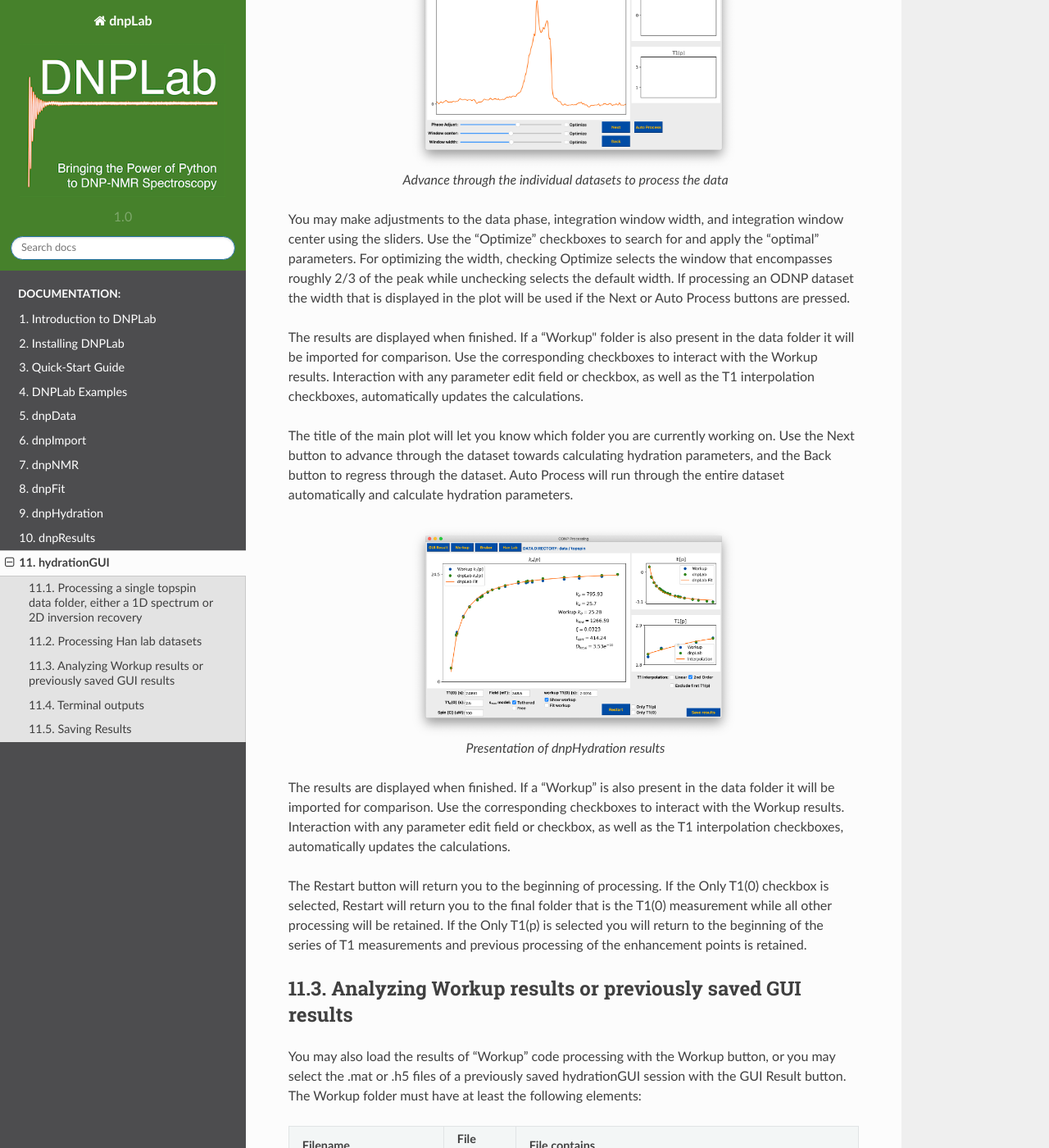
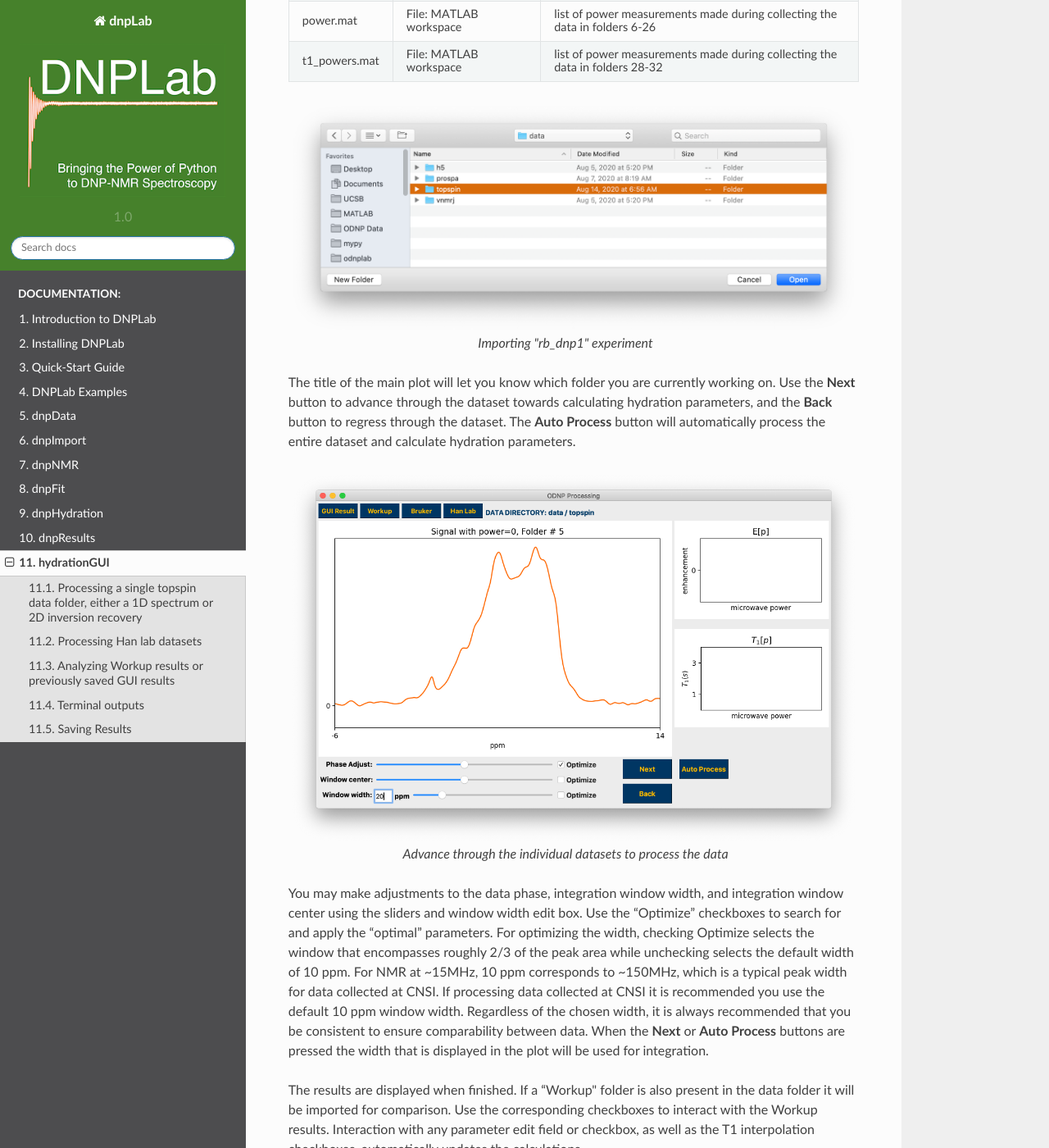
Before and after one commit to DNPLab/DNPLab, a Sphinx documentation site: the page built from docs/source/hydrationGUI.rst, in a window 1280 px wide and 1400 px high, scrolled down 2264 px. Shown: the whole window at 82% size. Built offline with Sphinx 7.4.7 and the Read the Docs theme 2.0.0, drawn with Linux system fonts in a browser that asks for light colours; some of the changed text lies outside the part shown.

Commit message:
enhancements to hydrationGUI documentation including fixed images to reflect new feature and new colors in GUI

```diff
--- a/docs/source/hydrationGUI.rst
+++ b/docs/source/hydrationGUI.rst
@@ -11,7 +11,7 @@ To start the hydrationGUI type the command:
     > hydrationGUI
 
 .. figure:: _static/images/hydrationGUI_overview.png
-    :width: 400
+    :width: 720
     :alt: Opening hydrationGUI
     :align: center
 
@@ -20,17 +20,17 @@ To start the hydrationGUI type the command:
 Processing a single topspin data folder, either a 1D spectrum or 2D inversion recovery
 ======================================================================================
 
-To work on a single topspin spectrum use the Bruker button to select a numbered folder containing a single spectrum, either 1D or 2D. You may make adjustments to the data phase and integration window center using the sliders. Use the “Optimize” checkboxes to search for and apply the “optimal” parameters.
+To work on a single topspin spectrum use the **Bruker** button to select a numbered folder containing a single spectrum, either 1D or 2D. You may make adjustments to the data phase and integration window center using the sliders. Use the “Optimize” checkboxes to search for and apply the “optimal” parameters.
 
 .. figure:: _static/images/hydrationGUI_importing_1d_2d.png
-    :width: 400
+    :width: 720
     :alt: Loading 1D or 2D data
     :align: center
 
     Selecting data folder
 
 .. figure:: _static/images/hydrationGUI_experiment_304.png
-    :width: 400
+    :width: 720
     :alt: Example processing and fitting 2D inversion recovery experiment
     :align: center
 
@@ -39,7 +39,7 @@ To work on a single topspin spectrum use the Bruker button to select a numbered
 Processing Han lab datasets
 ===========================
 
-To load a dataset collected in the CNSI facility at University of California Santa Barbara using the ‘rb_dnp1’ command, use the Han Lab button and select the base folder. The folder must have at least the elements:
+To load a dataset collected in the CNSI facility at University of California Santa Barbara using the ‘rb_dnp1’ command, use the **Han Lab** button and select the base folder. The folder must have at least the elements:
 
 +------------------+-------------------------------+-----------------------------------------------------------------------------+
 | **Folder/File**  | **type**                      | **description**                         				         |
@@ -48,9 +48,9 @@ To load a dataset collected in the CNSI facility at University of California San
 +------------------+-------------------------------+-----------------------------------------------------------------------------+
 | 6-26             | Folder: 1D, FID               | FIDs collected at increasing microwave powers                               |
 +------------------+-------------------------------+-----------------------------------------------------------------------------+
-| 28-32            | Folder: 2D inversion recovery | T1 measurements collected at increasing microwave powers                    |
+| 28-32            | Folder: 2D inversion recovery | T\ :sub:`1` measurements collected at increasing microwave powers           |
 +------------------+-------------------------------+-----------------------------------------------------------------------------+
-| 304              | Folder: 2D inversion recovery | T1 measurement at microwave power = 0                                       |
+| 304              | Folder: 2D inversion recovery | T\ :sub:`1` measurement at microwave power = 0                              |
 +------------------+-------------------------------+-----------------------------------------------------------------------------+
 | power.mat        | File: MATLAB workspace        | list of power measurements made during collecting the data in folders 6-26  |
 +------------------+-------------------------------+-----------------------------------------------------------------------------+
@@ -58,24 +58,24 @@ To load a dataset collected in the CNSI facility at University of California San
 +------------------+-------------------------------+-----------------------------------------------------------------------------+
 
 .. figure:: _static/images/hydrationGUI_importing_rbdnp1.png
-    :width: 400
+    :width: 720
     :alt: Example Importing rb_dnp1 Experiment
     :align: center
 
     Importing "rb_dnp1" experiment
 
 
-The title of the main plot will let you know which folder you are currently working on. Use the Next button to advance through the dataset towards calculating hydration parameters, and the Back button to regress through the dataset. Auto Process will run through the entire dataset automatically and calculate hydration parameters.
+The title of the main plot will let you know which folder you are currently working on. Use the **Next** button to advance through the dataset towards calculating hydration parameters, and the **Back** button to regress through the dataset. The **Auto Process** button will automatically process the entire dataset and calculate hydration parameters.
 
 .. figure:: _static/images/hydrationGUI_procesing_rbdnp1_data.png
-    :width: 400
+    :width: 720
     :alt: Example Importing rb_dnp1 Experiment
     :align: center
 
     Advance through the individual datasets to process the data
 
 
-You may make adjustments to the data phase, integration window width, and integration window center using the sliders. Use the “Optimize” checkboxes to search for and apply the “optimal” parameters. For optimizing the width, checking Optimize selects the window that encompasses roughly 2/3 of the peak while unchecking selects the default width. If processing an ODNP dataset the width that is displayed in the plot will be used if the Next or Auto Process buttons are pressed.
+You may make adjustments to the data phase, integration window width, and integration window center using the sliders and window width edit box. Use the “Optimize” checkboxes to search for and apply the “optimal” parameters. For optimizing the width, checking Optimize selects the window that encompasses roughly 2/3 of the peak area while unchecking selects the default width of 10 ppm. For NMR at ~15MHz, 10 ppm corresponds to ~150MHz, which is a typical peak width for data collected at CNSI. If processing data collected at CNSI it is recommended you use the default 10 ppm window width. Regardless of the chosen width, it is always recommended that you be consistent to ensure comparability between data. When the **Next** or **Auto Process** buttons are pressed the width that is displayed in the plot will be used for integration.
 
 The results are displayed when finished. If a “Workup" folder is also present in the data folder it will be imported for comparison. Use the corresponding checkboxes to interact with the Workup results. Interaction with any parameter edit field or checkbox, as well as the T1 interpolation checkboxes, automatically updates the calculations.
 
@@ -83,7 +83,7 @@ The results are displayed when finished. If a “Workup" folder is also present
 The title of the main plot will let you know which folder you are currently working on. Use the Next button to advance through the dataset towards calculating hydration parameters, and the Back button to regress through the dataset. Auto Process will run through the entire dataset automatically and calculate hydration parameters.
 
 .. figure:: _static/images/hydrationGUI_ksigma.png
-    :width: 400
+    :width: 720
     :alt: Generating dnpHydration Results
     :align: center
 
@@ -92,26 +92,26 @@ The title of the main plot will let you know which folder you are currently work
 The results are displayed when finished. If a “Workup” is also present in the data folder it will be imported for comparison. Use the corresponding checkboxes to interact with the Workup results. Interaction with any parameter edit field or checkbox, as well as the T1 interpolation checkboxes, automatically updates the calculations.
 
 
-The Restart button will return you to the beginning of processing. If the Only T1(0) checkbox is selected, Restart will return you to the final folder that is the T1(0) measurement while all other processing will be retained. If the Only T1(p) is selected you will return to the beginning of the series of T1 measurements and previous processing of the enhancement points is retained.
+The **Restart** button will return you to the beginning of processing. If the **Only T1(0)** checkbox is selected, Restart will return you to the final folder that is the T\ :sub:`1` (0) measurement while all other processing will be retained. If the **Only T1(p)** checkbox is selected you will return to the beginning of the series of T\ :sub:`1` measurements and previous processing of the enhancement points is retained.
 
 
 Analyzing Workup results or previously saved GUI results
 ========================================================
 
-You may also load the results of “Workup” code processing with the Workup button, or you may select the .mat or .h5 files of a previously saved hydrationGUI session with the GUI Result button. The Workup folder must have at least the following elements:
+You may also load the results of “Workup” code processing with the **Workup** button, or you may select the .mat or .h5 files of a previously saved hydrationGUI session with the **GUI Result** button. The Workup folder must have at least the following elements:
 
-+-------------------------+------------------+-------------------------------------------------------------------------------+
-| **Filename**            | **File type**    | **File contains**                                                             |
-+-------------------------+------------------+-------------------------------------------------------------------------------+
-| enhancementPowers.csv   | .csv file        | list of enhancements and corresponding power measurements                     |
-+-------------------------+------------------+-------------------------------------------------------------------------------+
-| kSigma.csv              | .csv file        | list of [spin_concentration * κ\ :sub:`σ` * s(p)] values			     |
-+-------------------------+------------------+-------------------------------------------------------------------------------+
-| t1Powers.csv            | .csv file        | list of T1s and corresponding power measurements			             |
-+-------------------------+------------------+-------------------------------------------------------------------------------+
++-------------------------+------------------+-------------------------------------------------------------+
+| **Filename**            | **File type**    | **File contains**                                           |
++-------------------------+------------------+-------------------------------------------------------------+
+| enhancementPowers.csv   | .csv file        | list of enhancements and corresponding power measurements   |
++-------------------------+------------------+-------------------------------------------------------------+
+| kSigma.csv              | .csv file        | list of [spin_concentration * κ\ :sub:`σ` * s(p)] values	   |
++-------------------------+------------------+-------------------------------------------------------------+
+| t1Powers.csv            | .csv file        | list of T\ :sub:`1` s and corresponding power measurements  |
++-------------------------+------------------+-------------------------------------------------------------+
 
 .. figure:: _static/images/hydrationGUI_previous_results1.png
-    :width: 400
+    :width: 720
     :alt: Importing processing results from Workup
     :align: center
 
@@ -122,39 +122,39 @@ If the mat workspace or h5 file were not saved from hydrationGUI, they can still
 
 The mat workspace must contain a structure named "odnp" with at least the following elements (this matches the structure accepted and saved by the MATLAB App called xODNP, visit https://www.mathworks.com/matlabcentral/fileexchange/73293-xodnp):
 
-+------------------+-----------------+--------------------------------------+
-| **Variable**     | **type**        | **description**                      |
-+------------------+-----------------+--------------------------------------+
-| odnp.Ep          | #x1 Double      | list of signal enhancements          |
-+------------------+-----------------+--------------------------------------+
-| odnp.Epowers     | #x1 Double      | list of powers used to collect Ep    |
-+------------------+-----------------+--------------------------------------+
-| odnp.T1p         | #x1 Double      | list of T1 values                    |
-+------------------+-----------------+--------------------------------------+
-| odnp.T1p_stdd    | #x1 Double      | list of standard deviations in T1p   |
-+------------------+-----------------+--------------------------------------+
-| odnp.T1powers    | #x1 Double      | list of powers used to collect T1p   |
-+------------------+-----------------+--------------------------------------+
-| odnp.T10         | single number   | T1 value for power = 0, i.e. T1(0)   |
-+------------------+-----------------+--------------------------------------+
-| odnp.T10_stdd    | single number   | standard deviation in T10            |
-+------------------+-----------------+--------------------------------------+
++------------------+-----------------+-------------------------------------------------------+
+| **Variable**     | **type**        | **description**                             	     |
++------------------+-----------------+-------------------------------------------------------+
+| odnp.Ep          | #x1 Double      | list of signal enhancements                           |
++------------------+-----------------+-------------------------------------------------------+
+| odnp.Epowers     | #x1 Double      | list of powers used to collect Ep                     |
++------------------+-----------------+-------------------------------------------------------+
+| odnp.T1p         | #x1 Double      | list of T\ :sub:`1` values                            |
++------------------+-----------------+-------------------------------------------------------+
+| odnp.T1p_stdd    | #x1 Double      | list of standard deviations in T1p                    |
++------------------+-----------------+-------------------------------------------------------+
+| odnp.T1powers    | #x1 Double      | list of powers used to collect T1p                    |
++------------------+-----------------+-------------------------------------------------------+
+| odnp.T10         | single number   | T\ :sub:`1` value for power = 0, i.e. T\ :sub:`1` (0) |
++------------------+-----------------+-------------------------------------------------------+
+| odnp.T10_stdd    | single number   | standard deviation in T10                             |
++------------------+-----------------+-------------------------------------------------------+
 
 The h5 must contain a dictionary named 'hydration_inputs' with at least the following elements:
 
-+------------------+-----------------+--------------------------------------+
-| **key**          | **type**        | **description**                      |
-+------------------+-----------------+--------------------------------------+
-| E                | numpy array     | list of signal enhancements          |
-+------------------+-----------------+--------------------------------------+
-| E_power          | numpy array     | list of powers used to collect Ep    |
-+------------------+-----------------+--------------------------------------+
-| T1               | numpy array     | list of T1 values                    |
-+------------------+-----------------+--------------------------------------+
-| T1_power         | numpy array     | list of powers used to collect T1p   |
-+------------------+-----------------+--------------------------------------+
-| T10              | float           | T1 value for power = 0, i.e. T1(0)   |
-+------------------+-----------------+--------------------------------------+
++------------------+-----------------+-------------------------------------------------------+
+| **key**          | **type**        | **description**                                       |
++------------------+-----------------+-------------------------------------------------------+
+| E                | numpy array     | list of signal enhancements                           |
++------------------+-----------------+-------------------------------------------------------+
+| E_power          | numpy array     | list of powers used to collect Ep                     |
++------------------+-----------------+-------------------------------------------------------+
+| T1               | numpy array     | list of T\ :sub:`1` values                            |
++------------------+-----------------+-------------------------------------------------------+
+| T1_power         | numpy array     | list of powers used to collect T1p                    |
++------------------+-----------------+-------------------------------------------------------+
+| T10              | float           | T\ :sub:`1` value for power = 0, i.e. T\ :sub:`1` (0) |
++------------------+-----------------+-------------------------------------------------------+
 
 and a separate dictionary named 'hydration_results' with at least the following elements:
 
@@ -167,7 +167,7 @@ and a separate dictionary named 'hydration_results' with at least the following
 +------------------+-----------------+--------------------------------------+
 
 .. figure:: _static/images/hydrationGUI_previous_results2.png
-    :width: 400
+    :width: 720
     :alt: Importing Hydration Results saved from GUI
     :align: center
 
@@ -176,7 +176,7 @@ and a separate dictionary named 'hydration_results' with at least the following
 The results of previous processing will be used to calculate hydration parameters.
 
 .. figure:: _static/images/hydrationGUI_results_from_h5.png
-    :width: 400
+    :width: 720
     :alt: Imported hydrationGUI Results
     :align: center
 
@@ -185,7 +185,7 @@ The results of previous processing will be used to calculate hydration parameter
 Terminal outputs
 ================
 
-The terminal will display processing and calculation progress as well as standard deviations of the T1 fits and κ\ :sub:`σ`, including the imported κ\ :sub:`σ` if a Workup was found.
+The terminal will display processing and calculation progress as well as standard deviations in the T\ :sub:`1` values and κ\ :sub:`σ`, including the imported κ\ :sub:`σ` if a Workup was found.
 
 .. figure:: _static/images/hydrationGUI_terminal.png
     :width: 400
@@ -198,4 +198,4 @@ The terminal will display processing and calculation progress as well as standar
 Saving Results
 ==============
 
-After processing is complete and hydration parameters are calculated, the Save results button is available. Your results are saved in .csv, .h5, and .mat formats. The .mat file can be read by the MATLAB app called xODNP that is available at MathWorks File Exchange. The .h5 and .mat files can be read by hydrationGUI.
+After processing is complete and hydration parameters are calculated, the **Save results** button is available. Your results are saved in .csv, .h5, and .mat formats. The .mat file can be read by the MATLAB app called xODNP that is available at MathWorks File Exchange. The .h5 and .mat files can be read by hydrationGUI.
```
Also changed, not shown: docs/source/_static/images/hydrationGUI_experiment_304.png, docs/source/_static/images/hydrationGUI_ksigma.png, docs/source/_static/images/hydrationGUI_overview.png, docs/source/_static/images/hydrationGUI_procesing_rbdnp1_data.png, docs/source/_static/images/hydrationGUI_results_from_h5.png, docs/source/_static/images/hydrationGUI_terminal.png.
